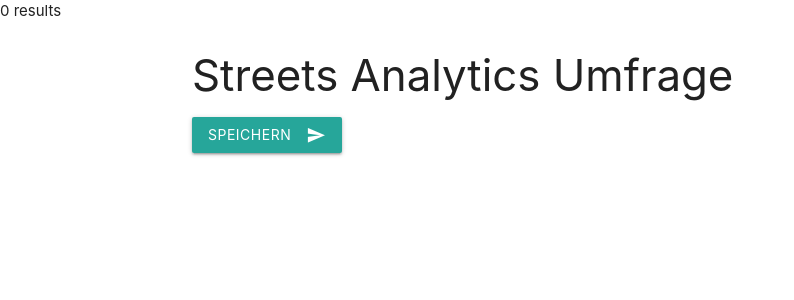
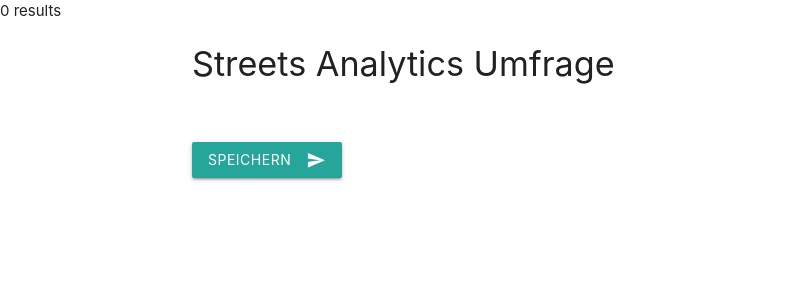
Before and after one commit to andreseloysv/streetsanalytics, a PHP site: page /poll.php in a window 1280 px wide. Shown: the top 300 px of the page, without its empty margins (0-794 px from the left). Run offline with PHP 8.4, Linux system fonts and the light colour scheme; data that the repository does not hold is empty.

Commit message:
submit button

```diff
--- a/poll.php
+++ b/poll.php
@@ -49,7 +49,8 @@ $conn->close();
 <body>
 <div class="container">
 
-<h3 class="header">Streets Analytics Umfrage</h3>
+<h4 class="header">Streets Analytics Umfrage</h4>
+<br>
 <form action="#">
 <?php
     foreach ($question_list as $question) {
@@ -63,6 +64,7 @@ $conn->close();
 <?php
     }
 ?>
+<br>
 <button class="btn waves-effect waves-light" type="submit" name="action">Speichern
     <i class="material-icons right">send</i>
   </button>
```
